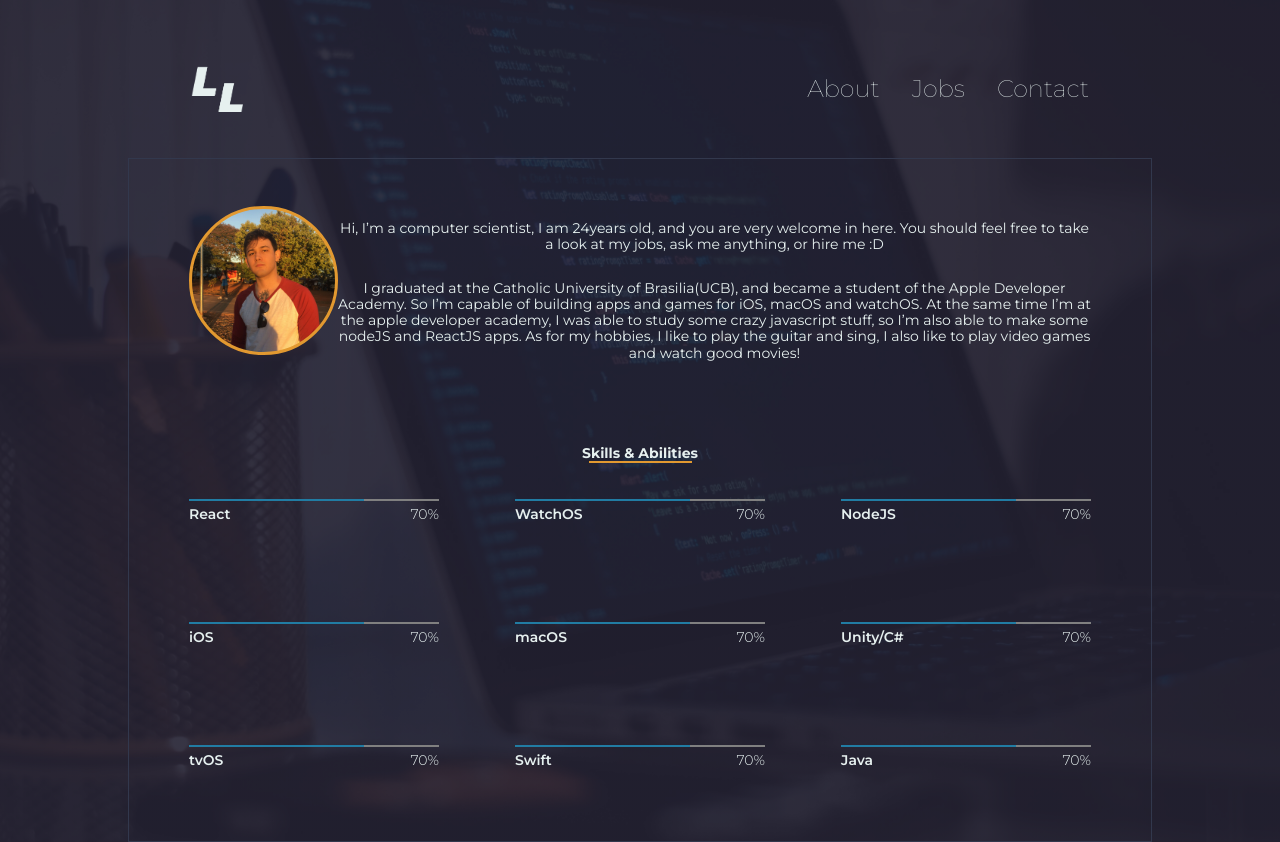
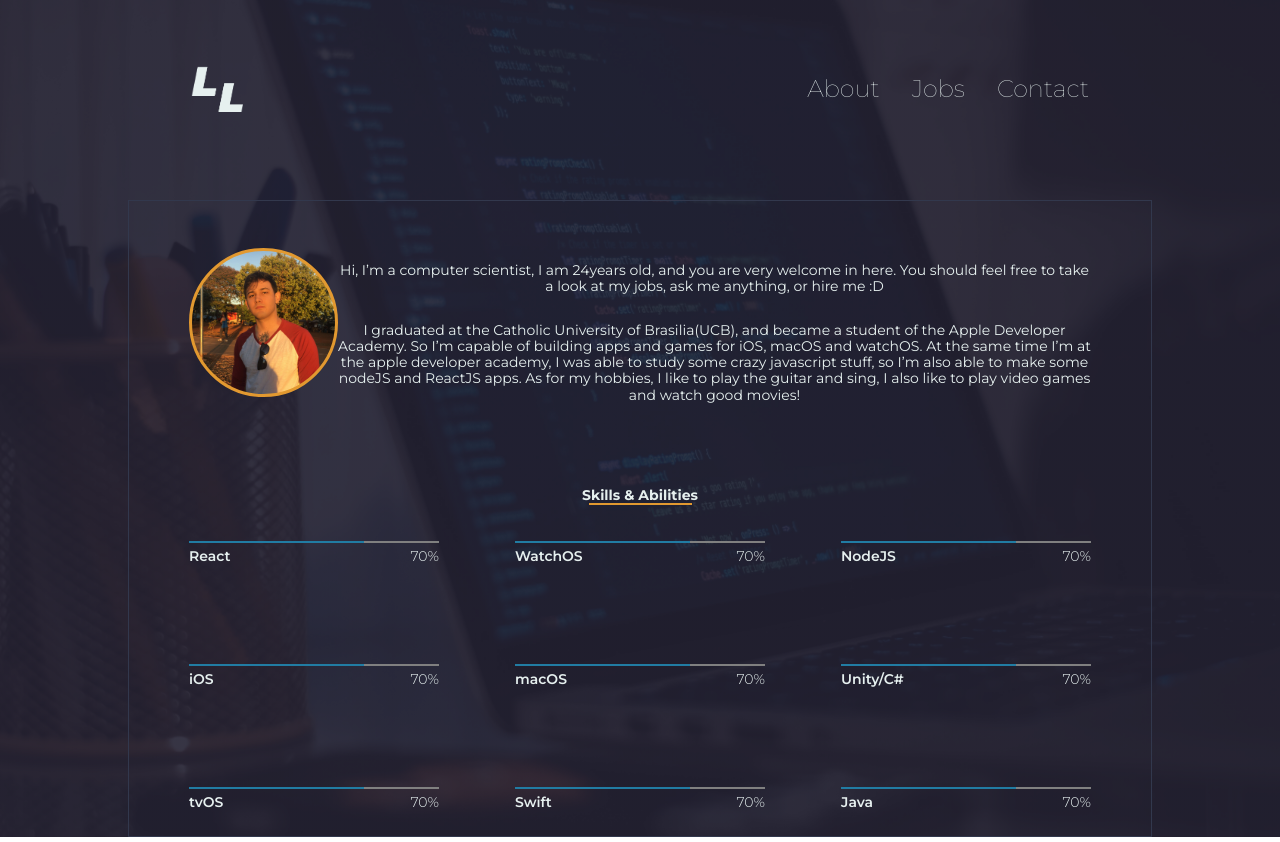
Before and after one commit to leo1mml/Portifolio, a React (Create React App) app: page /about in a window 1280 px wide. Built offline with nearby package versions, Linux system fonts and the light colour scheme.

Commit message:
hiding menu when scrolling

```diff
--- a/src/App.css
+++ b/src/App.css
@@ -28,7 +28,9 @@ button:disabled {
   flex-direction: row;
   flex-grow: 1;
   flex-shrink: 1;
-  z-index: 3; }
+  z-index: 3;
+  top: 0;
+  transition: top 0.6s; }
 
 .nav-container--dark {
   background-color: rgba(33, 31, 48, 0.9); }
@@ -229,7 +231,7 @@ button:disabled {
 
 .landing-container {
   height: 100%;
-  transition: all 3s ease-in-out;
+  transition: opacity 3s ease-in-out;
   z-index: 1;
   margin-top: 20%;
   display: flex;
@@ -272,7 +274,7 @@ button:disabled {
 .aboutme__container {
   display: flex;
   border: 1px solid #32384D;
-  margin-top: 158px;
+  margin-top: 200px;
   margin-left: calc(50% - 40%);
   font-size: 14px;
   flex-direction: column;
@@ -281,7 +283,7 @@ button:disabled {
   flex-grow: 0;
   flex-wrap: wrap;
   color: #E6F0EF;
-  padding: 47px 60px;
+  padding: 47px 60px 0px;
   box-sizing: border-box; }
 
 .aboutme__intro {
--- a/src/Components/NavBar.js
+++ b/src/Components/NavBar.js
@@ -4,6 +4,17 @@ import logo from '../images/logo.png'
 import { Link } from 'react-router-dom'
 
 class NavBar extends React.Component {
+
+    componentDidMount(){
+        window.onscroll = function() {
+            if(window.pageYOffset > 50){
+                document.getElementsByClassName("nav-container")[0].style.top = "-200px";
+            }else {
+                document.getElementsByClassName("nav-container")[0].style.top = "0px";
+            }
+        }
+
+    }
 
     toggleMenu = () => {
         var x = document.getElementById("myTopnav");
--- a/src/StylesSCSS/Components/NavBar.scss
+++ b/src/StylesSCSS/Components/NavBar.scss
@@ -8,6 +8,8 @@
   flex-grow: 1;
   flex-shrink: 1;
   z-index: 3;
+  top: 0;
+  transition: top 0.6s;
 }
 
 .nav-container--dark {
--- a/src/StylesSCSS/Containers/AboutMe.scss
+++ b/src/StylesSCSS/Containers/AboutMe.scss
@@ -1,7 +1,7 @@
 .aboutme__container{
     display: flex;
     border: 1px solid $dark-blue;
-    margin-top: 158px;
+    margin-top: 200px;
     margin-left: calc(50% - 40%);
     font-size: 14px;
     flex-direction: column;
@@ -10,7 +10,7 @@
     flex-grow: 0;
     flex-wrap: wrap;
     color: $white-blue;
-    padding: 47px 60px;
+    padding: 47px 60px 0px;
     box-sizing: border-box;
 }
 
--- a/src/StylesSCSS/Containers/LandingPage.scss
+++ b/src/StylesSCSS/Containers/LandingPage.scss
@@ -1,6 +1,6 @@
 .landing-container {
     height: 100%;
-    transition: all 3s ease-in-out;
+    transition: opacity 3s ease-in-out;
     z-index: 1;
     margin-top: 20%;
     display: flex;
```
Also changed, not shown: 1 other file (tests, documents, lock files or other folders).
